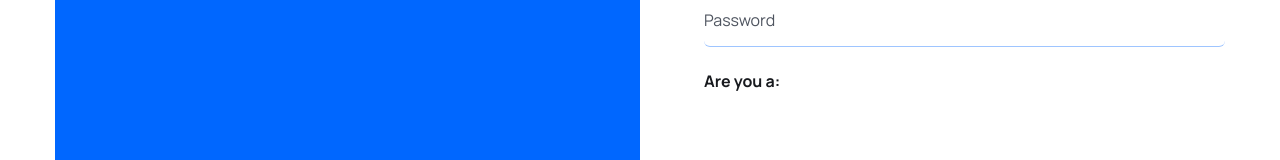
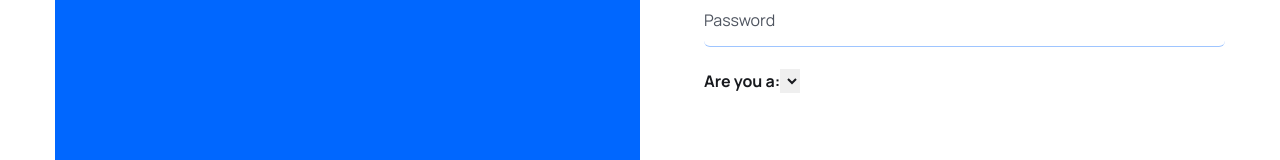
Before and after one commit to aroraadivya/Mern-Stack-Medicare, a React (Vite) app in the folder frontend/: page /register in a window 1280 px wide. Shown: the part 443-603 px from the top of the page. Built offline with nearby package versions, Linux system fonts and the light colour scheme.

Commit message:
Add select dropdown for user role selection in Signup form

```diff
--- a/frontend/src/pages/Signup.jsx
+++ b/frontend/src/pages/Signup.jsx
@@ -50,6 +50,9 @@ const Signup = () => {
                             <div className='mb-5 flex items-center justify-between'>
                                 <label htmlFor='' className='text-headingColor font-bold text-[16px] leading-7' >
                                     Are you a:
+                                    <select>
+
+                                    </select>
                                 </label>
                             </div>
                         </form>
```
